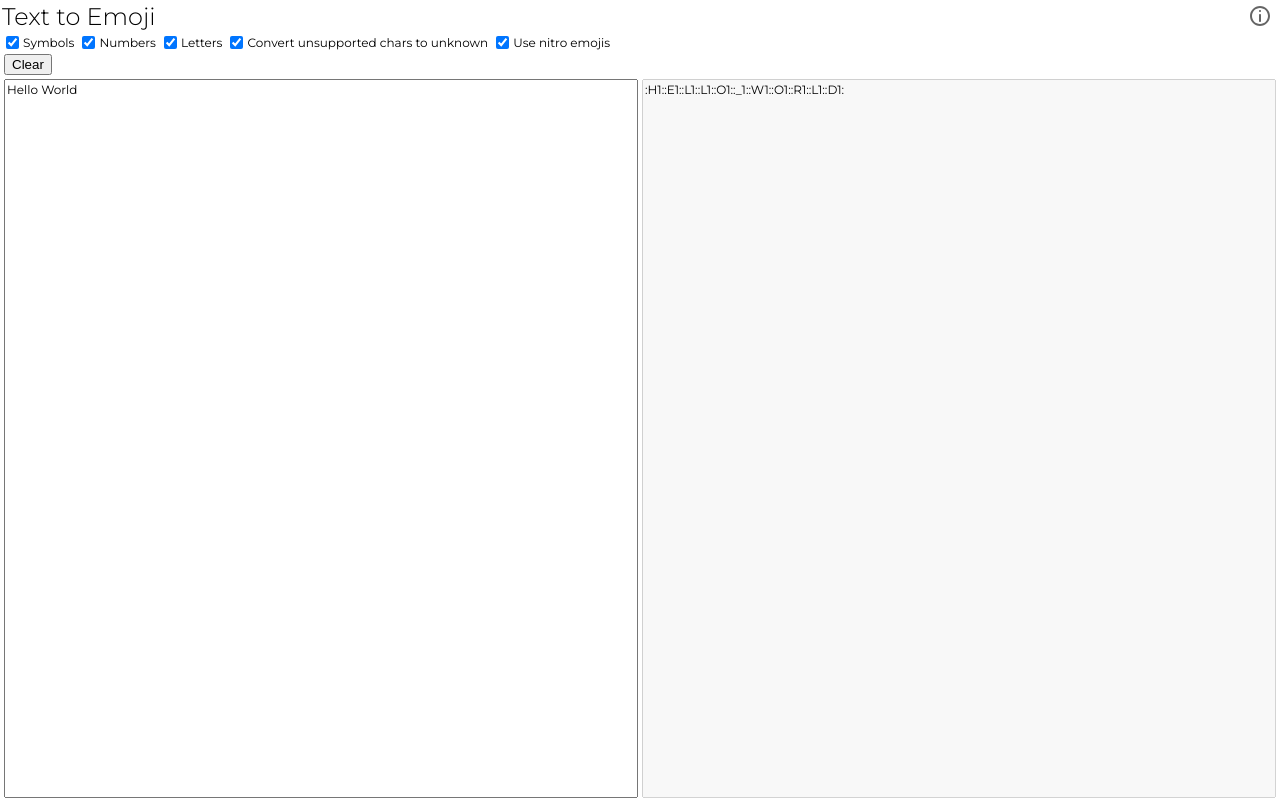
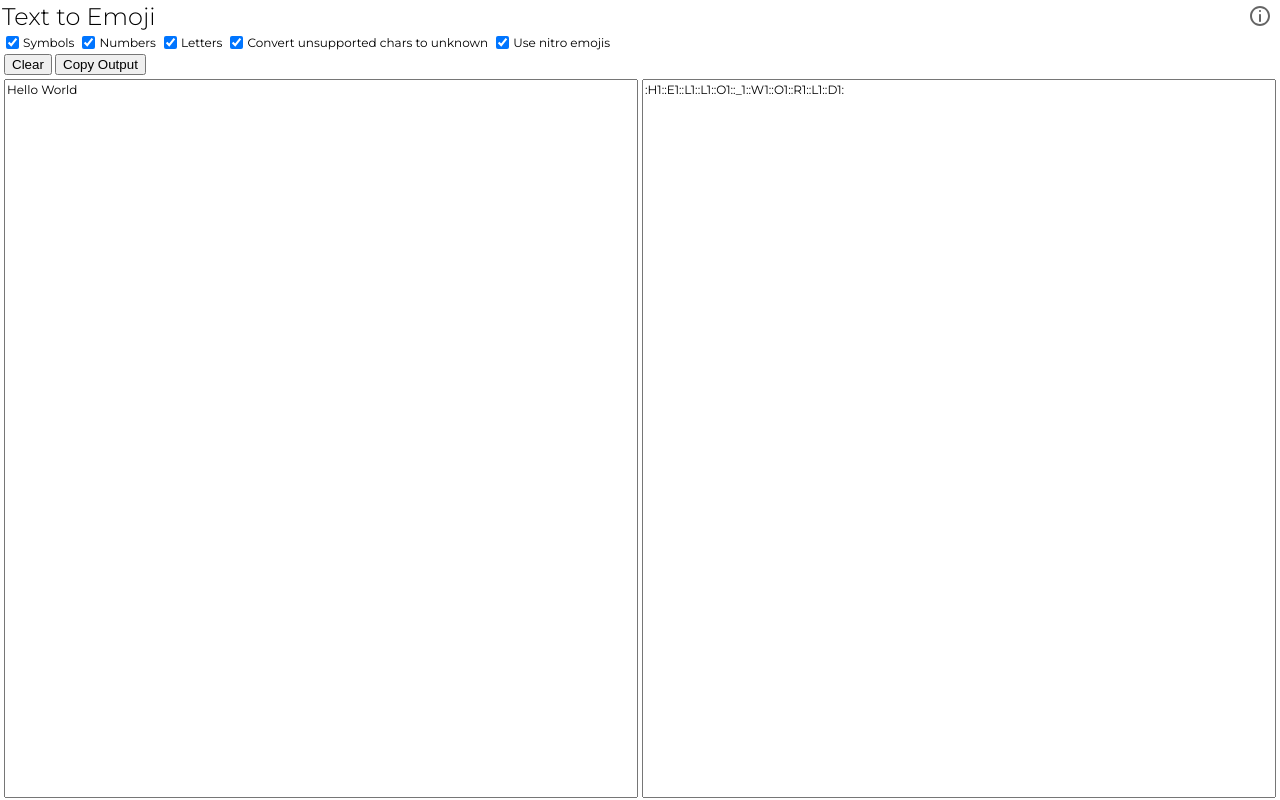
Before and after one commit to ghostdevv/discord-emoji-text, a Svelte app: page / in a window 1280 px wide. Built offline with nearby package versions, Linux system fonts and the light colour scheme.

Commit message:
feat: copy button

```diff
--- a/src/App.svelte
+++ b/src/App.svelte
@@ -13,7 +13,9 @@
 
 	const data = {
 		input: 'Hello World',
-		output: ''
+		output: '',
+
+		outputElement: undefined
 	};
 
 	$: data.output = convertToEmojiString(data.input, opt);
@@ -23,6 +25,19 @@
 	function convertToEmojiString(string, opt) {
 		globalQuoteCounter = 0;
 		return [...string].map(x => x.toEmoji(opt)).join(opt.nitroEmoji ? '' : ' ');
+	};
+
+	function copyOutput() {
+		data.outputElement.focus();
+		data.outputElement.select();
+		try {
+			const x = document.execCommand('copy');
+			if (!x) throw x;
+			alert('Copied!')
+		}
+		catch {
+			alert('There was a error in copying')
+		}
 	};
 
 	const convertionData = {
@@ -134,10 +149,11 @@
 	</div>
 	<div class="buttons">
 		<button on:click={() => data.input = ''}>Clear</button>
+		<button on:click={copyOutput}>Copy Output</button>
 	</div>
 	<div class="input">
 		<textarea bind:value={data.input}></textarea>
-		<textarea bind:value={data.output} disabled></textarea>
+		<textarea bind:this={data.outputElement} bind:value={data.output} ></textarea>
 	</div>
 </main>
 
```
